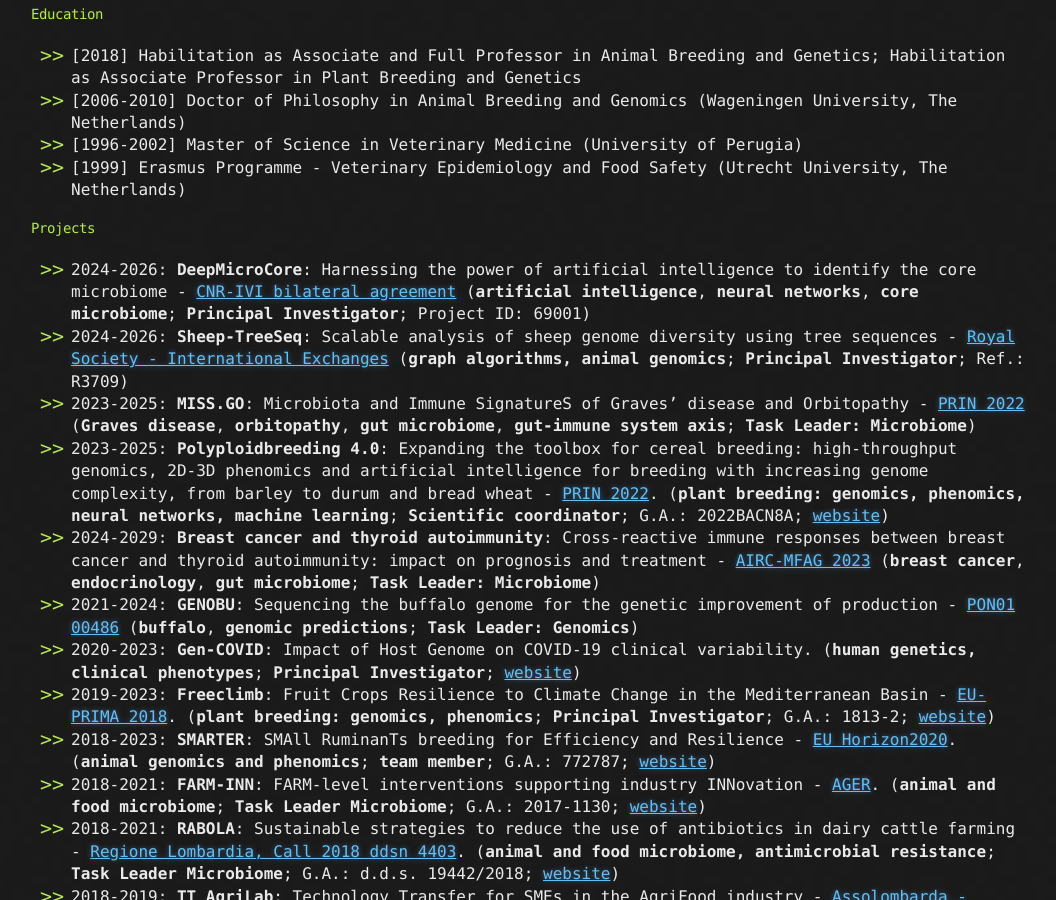
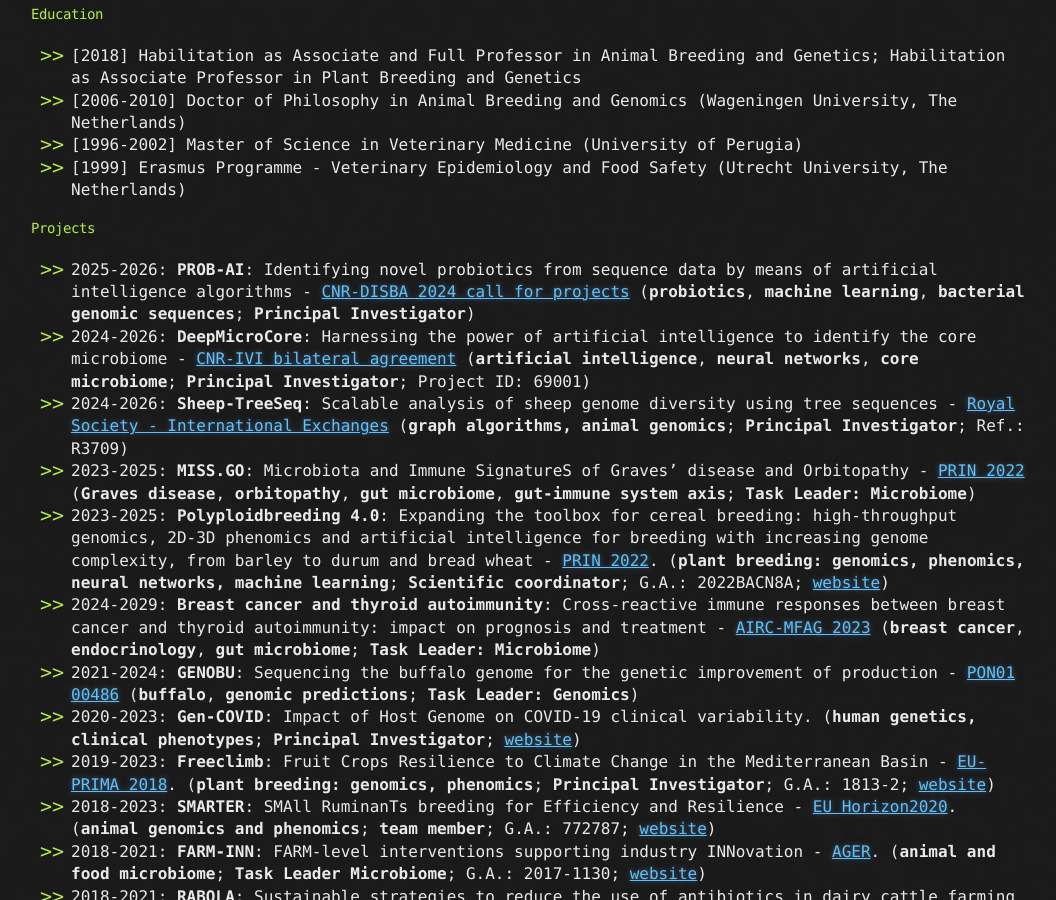
Before and after one commit to bioinformateachers/bioinformateachers.github.io, a Jekyll site: the page built from filippo.md, in a window 1280 px wide and 900 px high, scrolled down 3020 px. Shown: the whole window, without its empty margins (109-1165 px from the left). Built offline with Jekyll 4.4.1, drawn with Linux system fonts in a browser that asks for light colours.

Commit message:
added: project PROB-AI to personal page

```diff
--- a/filippo.md
+++ b/filippo.md
@@ -109,6 +109,7 @@ Very smart people who I had the honor of mentoring:
 
 #### Projects
 
+- 2025-2026: **PROB-AI**: Identifying novel probiotics from sequence data by means of artificial intelligence algorithms - [CNR-DISBA 2024 call for projects](https://www.urp.cnr.it/node/14158) (**probiotics**, **machine learning**, **bacterial genomic sequences**; **Principal Investigator**)
 - 2024-2026: **DeepMicroCore**: Harnessing the power of artificial intelligence to identify the core microbiome - [CNR-IVI bilateral agreement](https://www.cnr.it/en/bilateral-agreements/agreement/85/ivi-the-institute-for-artificial-intelligence-research-and-development-of-serbia) (**artificial intelligence**, **neural networks**, **core microbiome**; **Principal Investigator**; Project ID: 69001)
 - 2024-2026: **Sheep-TreeSeq**: Scalable analysis of sheep genome diversity using tree sequences - [Royal Society - International Exchanges](https://royalsociety.org/grants/international-exchanges/) (**graph algorithms, animal genomics**; **Principal Investigator**; Ref.: R3709)
 - 2023-2025: **MISS.GO**: Microbiota and Immune SignatureS of Graves’ disease and Orbitopathy - [PRIN 2022](https://prin.mur.gov.it/Ricerca?Filtro.Anno=%25&Filtro.Ateneo=%25&Filtro.Argomento=&Filtro.Cognome=Muller) (**Graves disease**, **orbitopathy**, **gut microbiome**, **gut-immune system axis**; **Task Leader: Microbiome**)
```
